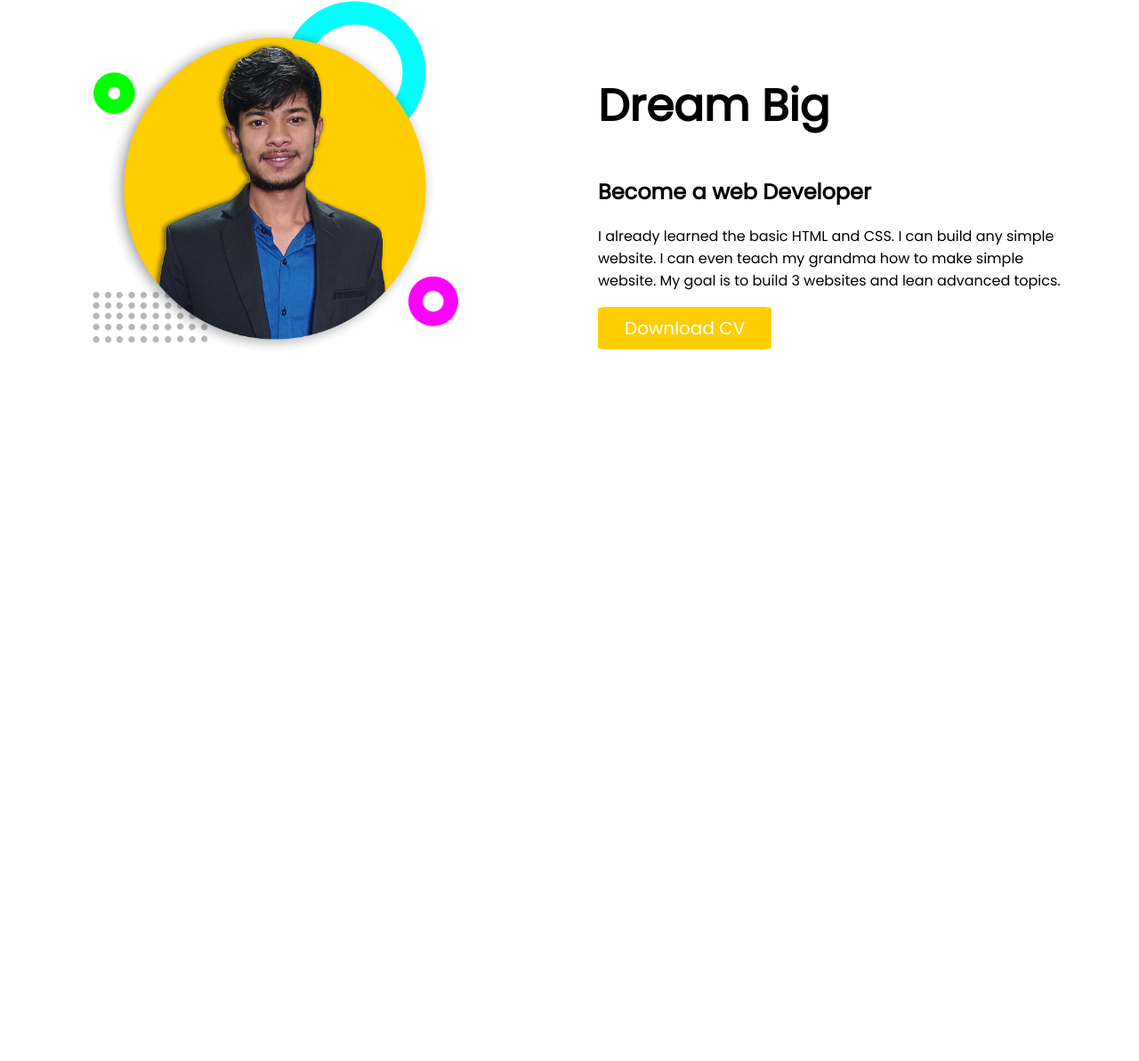
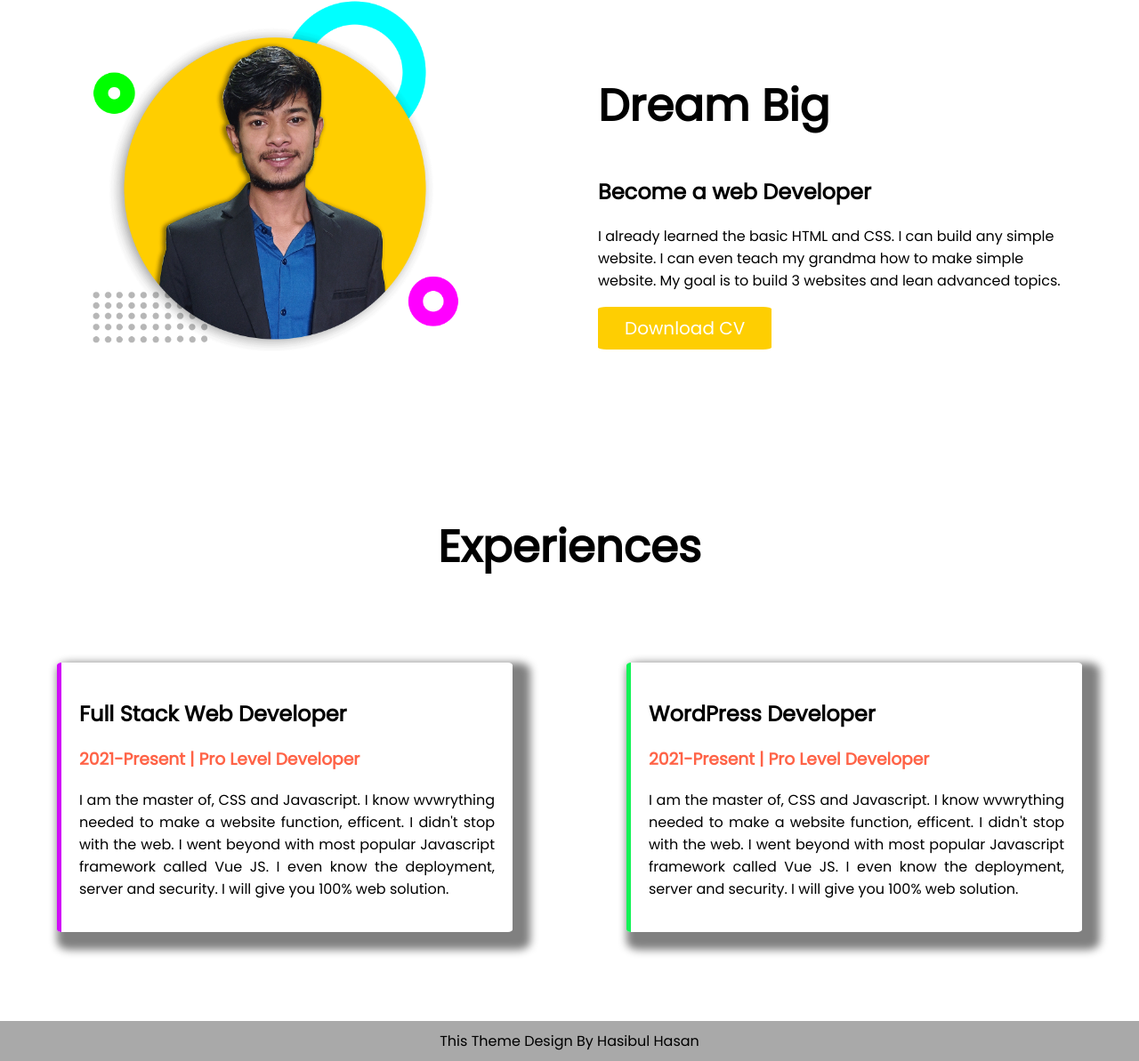
Before and after one commit to HasanHero1/Portfolio, a plain HTML site: page index.html in a window 1280 px wide. Shown: the part 709-1902 px from the top of the page at 89% size. Before the commit the page ends 1166 px from the top, so only its background shows below. Drawn offline with Linux system fonts and the light colour scheme.

Commit message:
Full Design Done

```diff
--- a/index.html
+++ b/index.html
@@ -34,5 +34,23 @@
             <a class="aboutB" type="_blank" href="#">Download CV</a>
         </div>
     </section>
+    <section class="exp">
+        <div class="expp">
+            <h1 class="exp11">Experiences</h1>
+        </div>
+        <div class="exp1">
+            <div class="card card0">
+                <h1>Full Stack Web Developer</h1>
+                <h3 class="card1">2021-Present | Pro Level Developer</h3>
+                <p>I am the master of, CSS and Javascript. I know wvwrything needed to make a website function, efficent. I didn't stop with the web. I went beyond with most popular Javascript framework called Vue JS. I even know the deployment, server and security. I will give you 100% web solution.</p>
+            </div>
+            <div class="card card00">
+                <h1>WordPress Developer</h1>
+                <h3 class="card1">2021-Present | Pro Level Developer</h3>
+                <p>I am the master of, CSS and Javascript. I know wvwrything needed to make a website function, efficent. I didn't stop with the web. I went beyond with most popular Javascript framework called Vue JS. I even know the deployment, server and security. I will give you 100% web solution.</p>
+            </div>
+        </div>
+    </section>
 </body>
+<footer>This Theme Design By Hasibul Hasan</footer>
 </html>
--- a/style.css
+++ b/style.css
@@ -63,3 +63,40 @@ body{
 .aboutAs2 p{
     padding-bottom: 10px;
 }
+.exp{
+    padding-bottom: 100px;
+}
+.expp .exp11{
+    text-align: center;
+    padding-top: 80px;
+    font-size: 50px;
+    padding-bottom: 50px;
+}
+.exp1{
+    display: flex;
+}
+.exp1 h3{
+    color: tomato;
+}
+.exp1 .card{
+    width: 40%;
+    margin-left: 5%;
+    margin-right: 5%;
+    border-radius: 1%;
+    box-shadow: 10px 10px 10px 10px gray;
+}
+.exp1 .card{
+    padding: 20px 20px;
+    text-align: justify;
+}
+.exp1 .card0{
+    border-left: 5px solid rgb(209, 11, 248);
+}
+.exp1 .card00{
+    border-left: 5px solid rgb(19, 243, 86);
+}
+footer{
+    text-align: center;
+    background-color: darkgrey;
+    padding: 10px 10px;
+}
```
